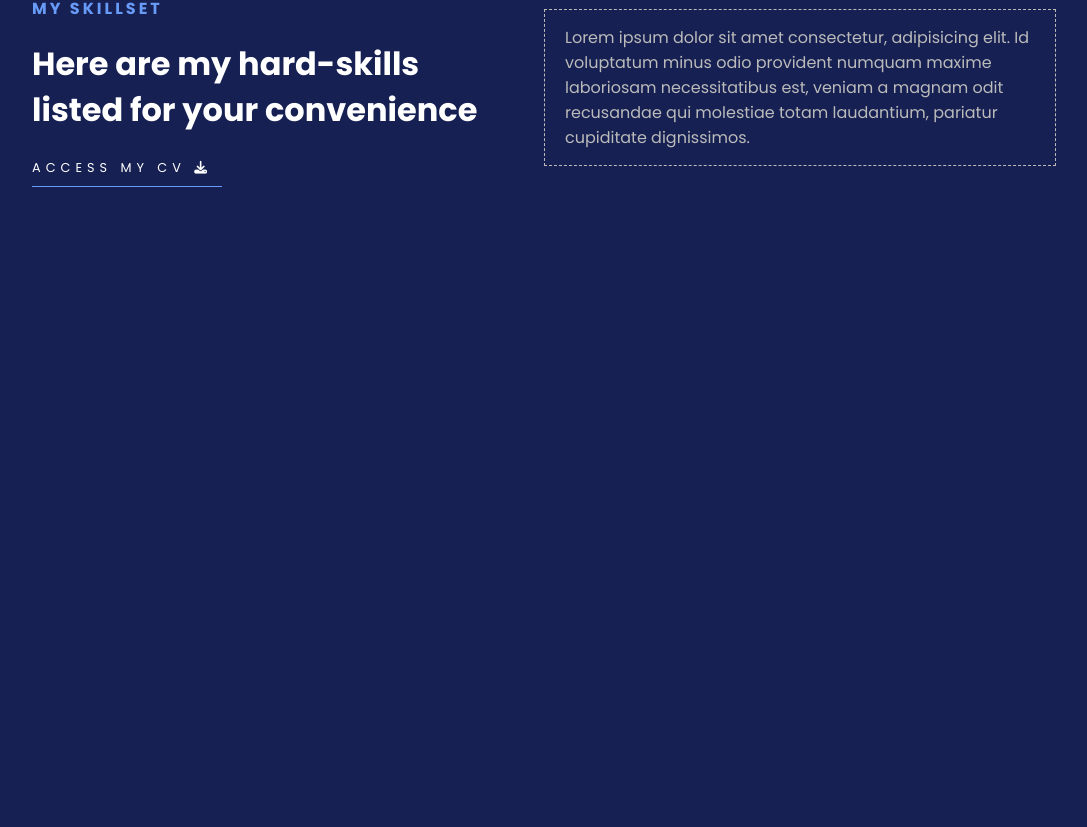
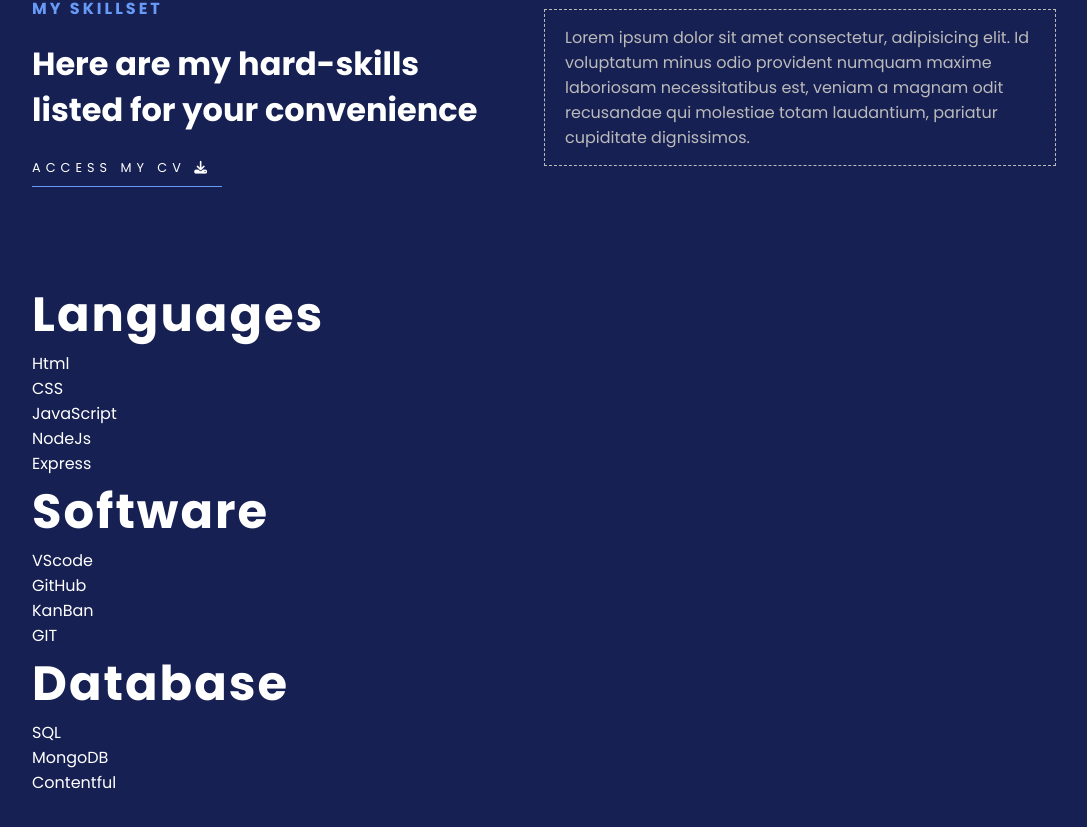
Before and after one commit to CarlosLF1/portfolio-react, a React (Create React App) app: page / in a window 1280 px wide. Shown: the part 587-1414 px from the top of the page, without its empty margins (96-1183 px from the left). Before the commit the page ends 866 px from the top, so only its background shows below. Built offline with nearby package versions, Linux system fonts and the light colour scheme; a web font is replaced by a local one.

Commit message:
Save point of Language section

```diff
--- a/src/App.js
+++ b/src/App.js
@@ -2,6 +2,7 @@ import React from 'react'
 import Navigation from './components/Navigation/Navigation'
 import Home from './components/Home/Home';
 import Summary from './components/Summary/Summary';
+import Languages from './components/Languages/Languages';
 
 const App = () => {
   return (
@@ -10,6 +11,7 @@ const App = () => {
         <Navigation />
         <Home />
         <Summary />
+        <Languages />
       </div>
     </>
   )
--- /dev/null
+++ b/src/components/Languages/Languages.jsx
@@ -0,0 +1,39 @@
+import React from 'react';
+import "./languages.css";
+
+const Languages = () => {
+  const data = [
+    {
+      title: "Languages",
+      contents: ["Html", "CSS", "JavaScript", "NodeJs", "Express"]
+    },
+    {
+      title: "Software",
+      contents: ["VScode", "GitHub", "KanBan", "GIT"]
+    },
+    {
+      title: "Database",
+      contents: ["SQL", "MongoDB", "Contentful"]
+    }
+  ]
+  return (
+    <section id="languages">
+      {
+        data.map(item => (
+          <div className='languages-box' key={item.title}>
+            <h3>{item.title}</h3>
+            <ul>
+              {
+                item.contents.map(content => (
+                  <li key={content}>{content}</li>
+                ))
+              }
+            </ul>
+          </div>
+        ))
+      }
+    </section>
+  )
+}
+
+export default Languages
```
Also changed, not shown: src/components/Languages/languages.css (added).
